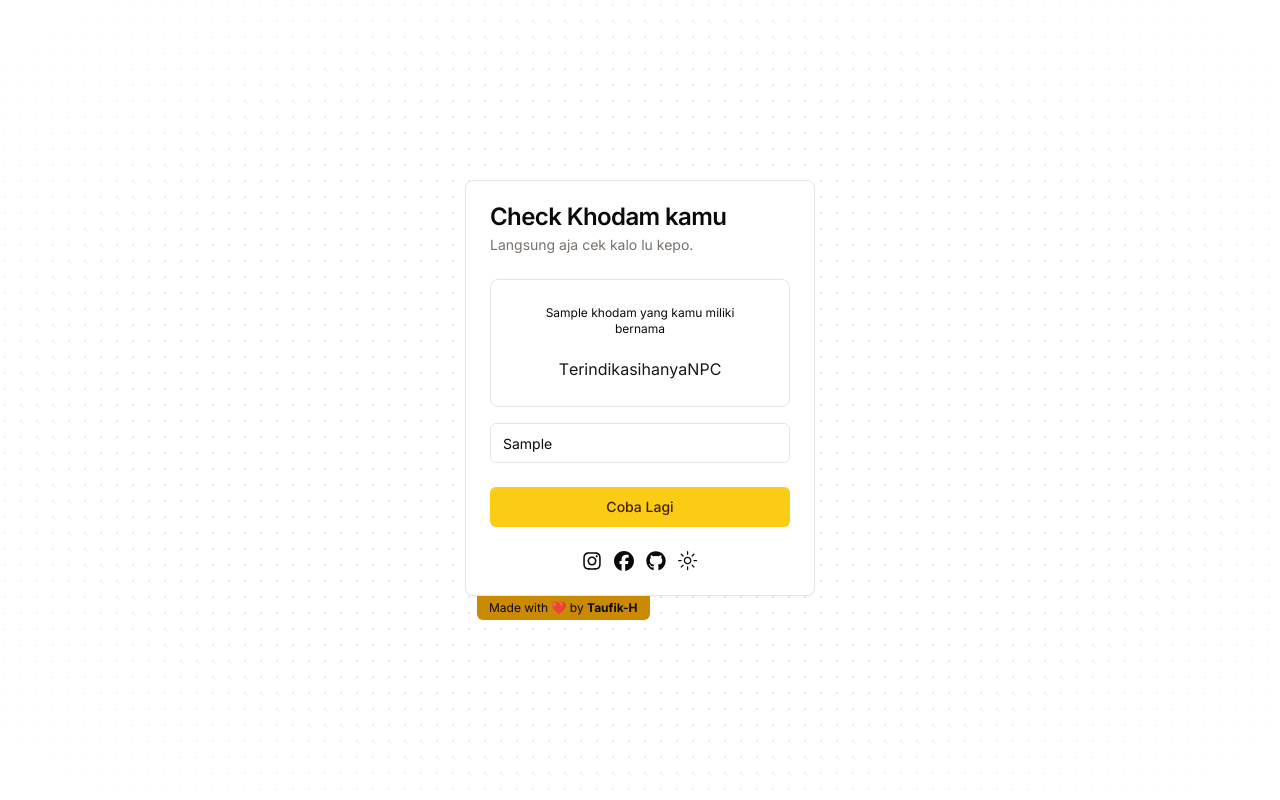
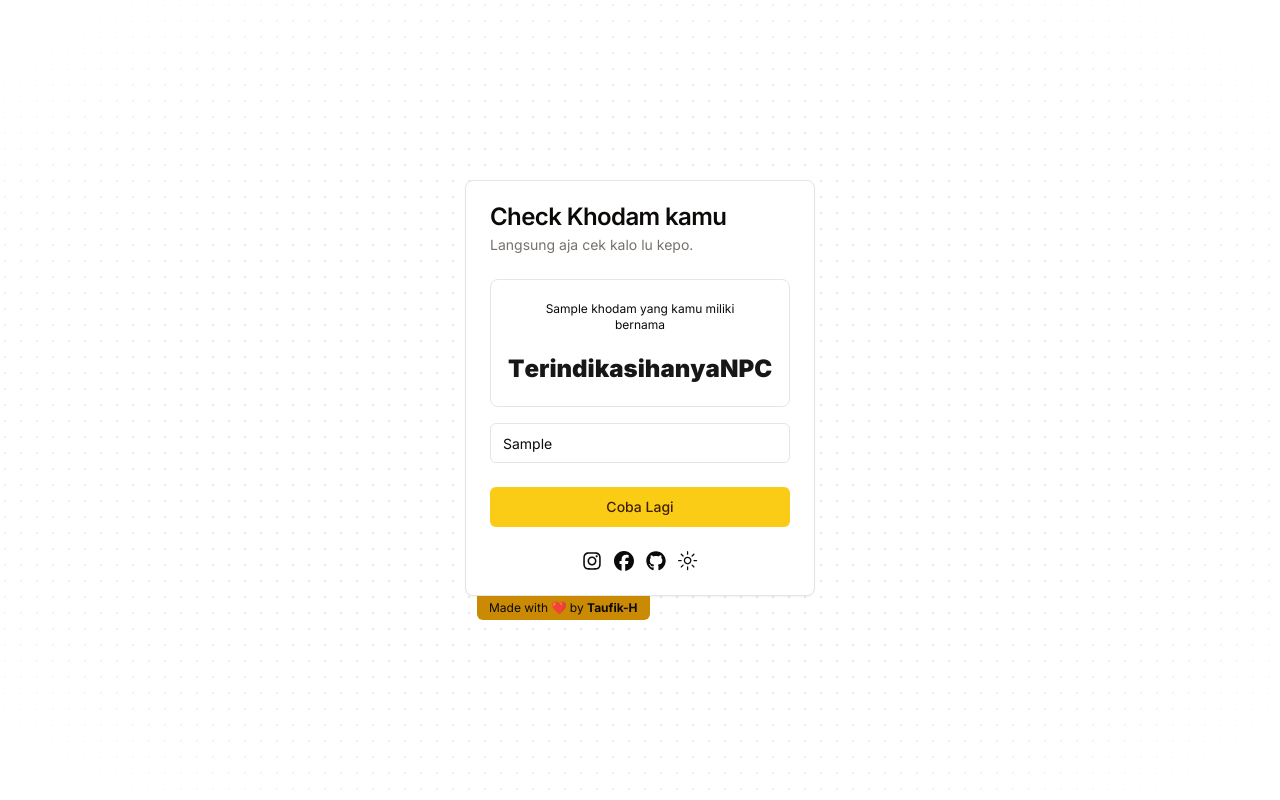
Before and after one commit to Taufik-H/check-khodam, a Next.js app: page / in a window 1280 px wide. Both pictures are taken after typing "Sample" into the empty fields and a click on the button "Cek Sekarang". Built offline with nearby package versions, Linux system fonts and the light colour scheme.

Commit message:
Update card-check-khodam.tsx

```diff
--- a/components/card-check-khodam.tsx
+++ b/components/card-check-khodam.tsx
@@ -43,11 +43,12 @@ const CardCheckKhodam: React.FC = () => {
         <CardContent>
           <div className="w-full border rounded-lg h-32 flex flex-col justify-center items-center">
             {username && <p className="text-xs mx-auto w-9/12 text-center mb-5">{username} khodam yang kamu miliki bernama</p>}
-            {khodam ? (
-              <FlipWords words={[khodam]} auto={false} />
-            ) : (
-              " "
-            )}
+            {khodam &&
+      <div className="text-2xl font-black mx-auto">
+        <FlipWords words={[khodam]} auto={false} />
+      </div>
+              }
+
           </div>
           <FormInput onSubmit={handleKhodamCheck} buttonText={buttonText} />
         </CardContent>
```
